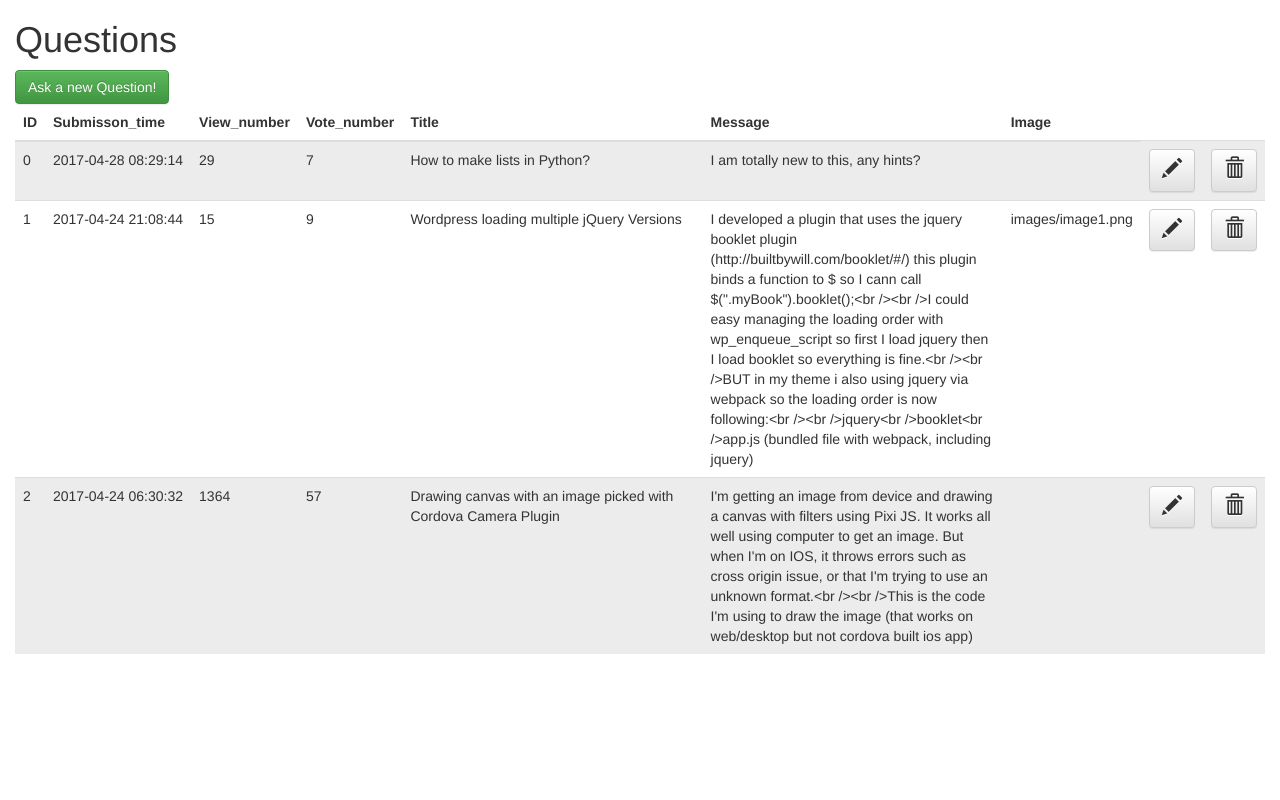
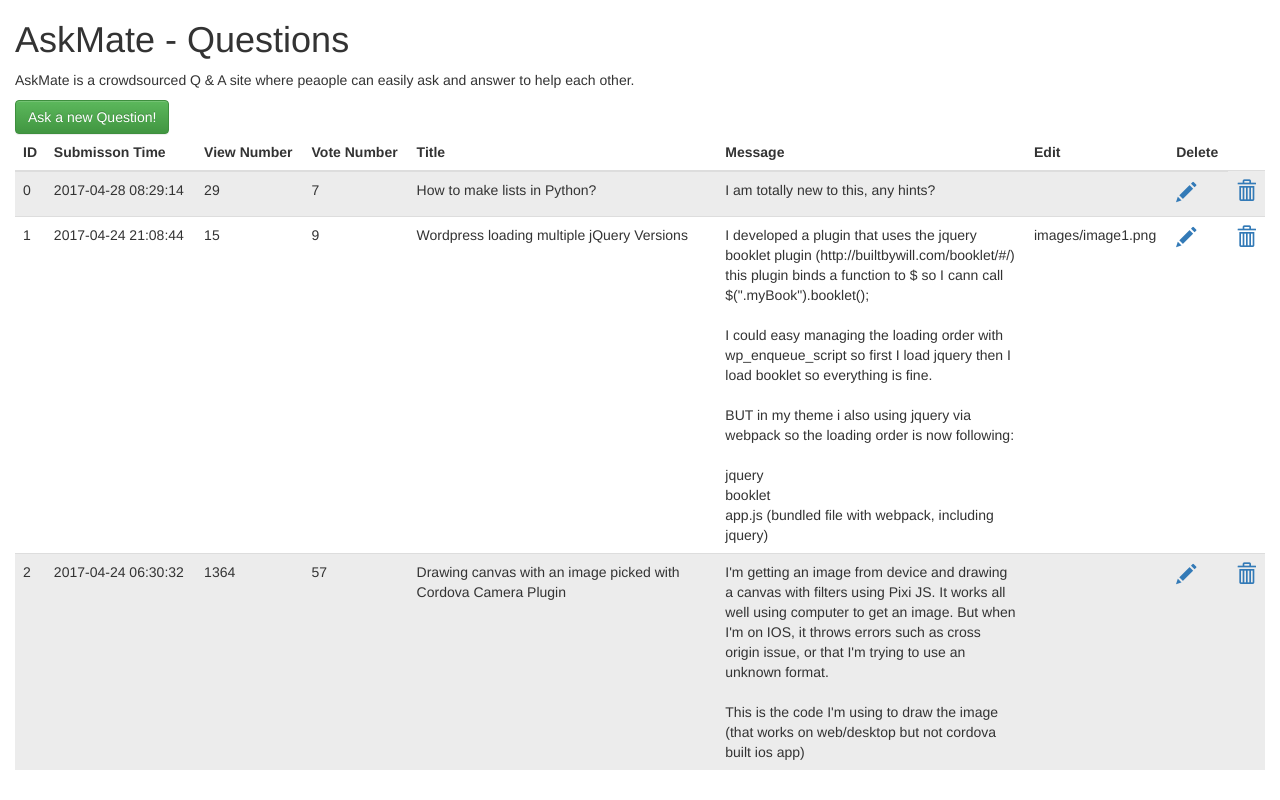
Before and after one commit to kotoszo/tapeta_askmate, a Flask app: page / in a window 1280 px wide. Run offline with Flask 2, Linux system fonts and the light colour scheme; some libraries are stand-ins or nearby versions.

Commit message:
fix escaping text in index.html

```diff
--- a/templates/form.html
+++ b/templates/form.html
@@ -3,7 +3,7 @@
 
 <head>
     <meta charset="utf-8">
-    <title>Form</title>
+    <title>AskMate - Form</title>
     <meta name="author" content="">
     <meta name="description" content="">
     <meta name="viewport" content="width=device-width, initial-scale=1">
--- a/templates/index.html
+++ b/templates/index.html
@@ -3,7 +3,7 @@
 
 <head>
     <meta charset="utf-8">
-    <title>Index</title>
+    <title>AskMate - Index</title>
     <meta name="author" content="">
     <meta name="description" content="">
     <meta name="viewport" content="width=device-width, initial-scale=1">
@@ -18,7 +18,8 @@
     <div class="container-fluid">
         <div class="row">
             <div class="col-md-12">
-                <h1>Questions</h1>
+                <h1>AskMate - Questions</h1>
+                <p>AskMate is a crowdsourced Q & A site where peaople can easily ask and answer to help each other.</p>
                 <form id="create-question" action="/new-question" method="GET">
                     <a href="/new-question" id="create-question-button" class="btn btn-success">Ask a new Question!</a>
                 </form>
@@ -27,35 +28,33 @@
                     <table id="questions-table" class="table table-bordred table-striped table-responsive">
                         <thead>
                             <th>ID</th>
-                            <th>Submisson_time</th>
-                            <th>View_number</th>
-                            <th>Vote_number</th>
+                            <th>Submisson Time</th>
+                            <th>View Number</th>
+                            <th>Vote Number</th>
                             <th>Title</th>
                             <th>Message</th>
-                            <th>Image</th>
+                            <th>Edit</th>
+                            <th>Delete</th>
                         </thead>
                         <tbody>
                             {% for question in display %}
                             <tr>
                                 {% for data in question %}
-                                <td>{{ data }}</td>
+                                <td>{{ data|safe }}</td>
                                 {% endfor %}
                                 <td>
-                                    <form action="questions/{{ question[0] }}" method="POST">
-                                        <button id="edit_button" name="edit_button" type="submit" class="btn btn-default" aria-label="Left Align" value="{{ question[0] }}">
-                                        <span class="glyphicon glyphicon-pencil" aria-hidden="true"></span>
-                                        </button>
-                                    </form>
+                                    {#
+                                    <!-- <a href="{{ url_for('#', question_id=question[0]) }}" name="edit_button" id="edit_button"><span class="glyphicon glyphicon-pencil" aria-hidden="true"></span></a> -->#}
+                                    <a href="#" name="edit_button" id="edit_button"><span class="glyphicon glyphicon-pencil" aria-hidden="true"></span></a>
                                 </td>
                                 <td>
-                                    <form action="/delete_story" method="POST">
-                                        <button id="delete_button" name="delete_button" type="submit" class="btn btn-default" aria-label="Left Align" value="{{ question[0] }}">
-                                        <span class="glyphicon glyphicon-trash" aria-hidden="true"></span>
-                                        </button>
-                                    </form>
+                                    {#
+                                    <!-- <a href="{{ url_for('#', question_id=question[0]) }}" name="delete_button" id="delete_button"><span class="glyphicon glyphicon-trash" aria-hidden="true"></span></a> -->#}
+                                    <a href="#" name="delete_button" id="delete_button"><span class="glyphicon glyphicon-trash" aria-hidden="true"></span></a>
                                 </td>
+                                {% endfor %}
                             </tr>
-                            {% endfor %} {% else %}
+                            {% else %}
                             <div class="no-questions">
                                 <h2>Don't have any question to display.</h2>
                                 <h3> Press the 'Ask a new question!' button above to add a question!</h3>
```
Also changed, not shown: templates/question.html (+16 -2 lines).
